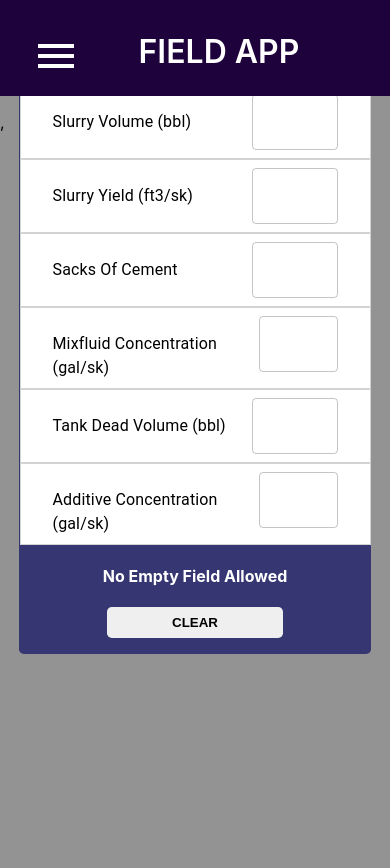
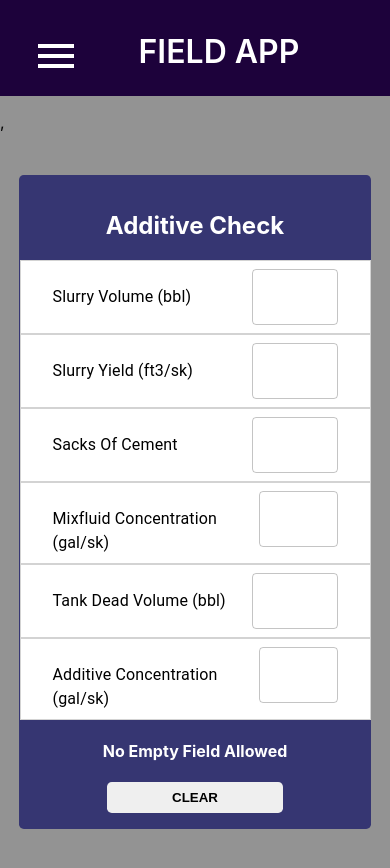
Before and after one commit to Alexcoder/riglex, a React (Create React App) app: page /select/additive in a window 390 px wide. Shown: the top 868 px of the page. Built offline with nearby package versions, Linux system fonts and the light colour scheme.

Commit message:
refactor additive css

```diff
--- a/src/components/Additive/Additive.css
+++ b/src/components/Additive/Additive.css
@@ -51,7 +51,7 @@
     .additive-container >div{
         width:90%;
         position: fixed;
-        top:0;
+        top:4;
         margin: 0rem 0rem 2rem 0rem;
     }
 
```
